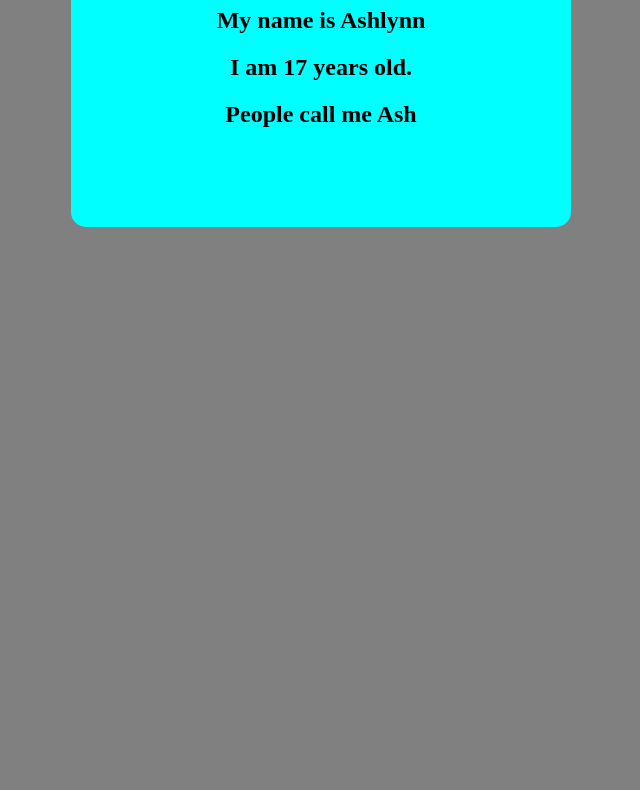
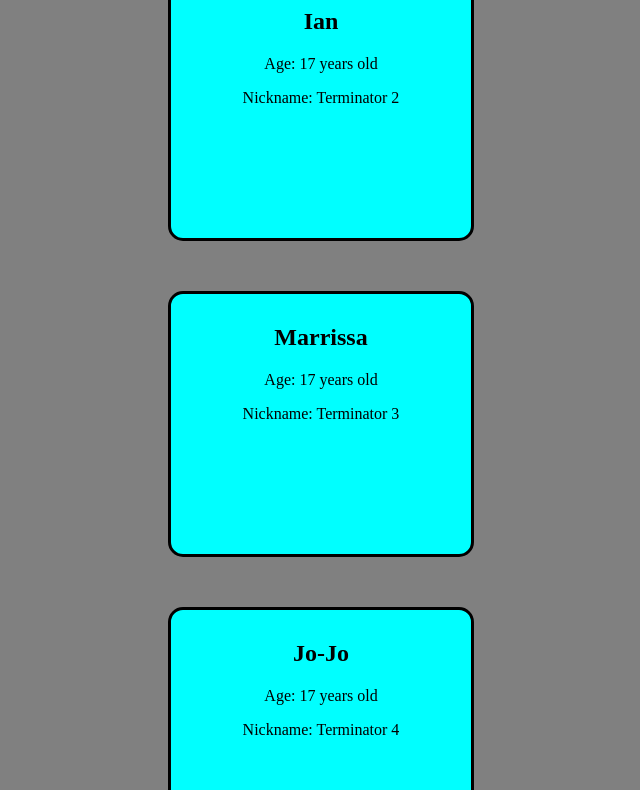
Before and after one commit to Dragonclaw101/practice_repo, a plain HTML site: page index.html in a window 1280 px wide. Shown: the part 133-923 px from the top of the page, without its empty margins (319-959 px from the left). Before the commit the page ends 800 px from the top, so only its background shows below. Drawn offline with Linux system fonts and the light colour scheme.

Commit message:
Added some functions.

```diff
--- a/index.html
+++ b/index.html
@@ -8,7 +8,17 @@
 </head>
 <body>
     <main id="mainTest">
-        <h1>Person Characteristics</h1>
+        <h1>People</h1>
+       <!-- <section class = "cards">
+            <h2>Ian</h2>
+        </section>
+        <section class = "cards">
+            <h2>Marrissa</h2>
+        </section>
+        <section class = "cards">
+            <h2>Jo-Jo</h2>
+        </section>
+    -->
     </main>
 </body>
 <script src="/scripts/script.js"></script>
--- a/scripts/script.js
+++ b/scripts/script.js
@@ -2,20 +2,38 @@
 
 console.log('Hello World');
 
-
-let person = {
-    personName: 'Ashlynn',
-    personAge: 17,
-    personHeight: '5\'3\"',
-    personEmail: 'genericadress@notgmail.org',
-    personNickName: 'Ash'
+const person = {
+    name: 'Ashlynn',
+    age: 17,
+    height: '5\'3\"',
+    email: 'genericadress@notgmail.org',
+    nickName: 'Ash'
 };
 
-console.log(person.personName,person.personAge,person.personHeight,person.personEmail,person.personNickName);
+Person.prototype.render = function(){
 
+    let mainTest = document.getElementById('mainTest');
 
-let section = document.getElementById('mainTest');
+    let cardMake = document.createElement('section');
+    cardMake.setAttribute('class','cards');
 
+    let nameh2 = document.createElement('h2');
+    let agep = document.createElement('p');
+    let nicknamep = document.createElement('p');
+
+    nameh2.textContent =this.name;
+    agep.textContent =`Age: ${this.age} years old`;
+    nicknamep.textContent = `Nickname: ${this.nickName}`;
+
+    cardMake.appendChild(nameh2);
+    cardMake.appendChild(agep);
+    cardMake.appendChild(nicknamep);
+
+    mainTest.appendChild(cardMake);
+
+//Example/steps below
+
+   /*
     //createing the elements
 
     let nameh2 = document.createElement('h2');
@@ -24,11 +42,39 @@ let nicknameh2 = document.createElement('h2');
 
     //Assigning properties
 
-nameh2.textContent ='My name is ' +  person.personName;
-ageh2.textContent = 'I am ' + person.personAge + ' years old.';
-nicknameh2.textContent = `People call me ${person.personNickName}`;
+    nameh2.textContent ='My name is ' +  this.name;
+    ageh2.textContent = 'I am ' + this.age + ' years old.';
+    nicknameh2.textContent = `People call me ${this.nickName}`;
 
     //Append
     section.appendChild(nameh2);
     section.appendChild(ageh2);
     section.appendChild(nicknameh2);
+
+    console.log('I am the render function.');
+    */
+
+}
+
+function Person(name, age, email, nickName){
+
+    this.name = name;
+    this.age = age;
+    this.email = email;
+    this.nickName = nickName;
+
+}
+
+
+
+let ian_person = new Person('Ian', 17, 'Ian@ian.com', 'Terminator 2');
+let jojo_person = new Person('Jo-Jo', 17, 'Jojo@jojo.com', 'Terminator 4');
+let marrissa_person = new Person('Marrissa', 17, 'Marrissa@marrissa.com', 'Terminator 3');
+
+console.log(ian_person.name);
+console.log(jojo_person.name);
+
+
+ian_person.render();
+marrissa_person.render();
+jojo_person.render();
--- a/styles/style.css
+++ b/styles/style.css
@@ -2,17 +2,23 @@ body{
     background-color: grey;
 }
 
-#mainTest{
+#mainTest {
+    text-align: center;
+}
+
+.cards{
     background-color: cyan;
 
-    width: 500px;
-    height: 300px;
+    width: 300px;
+    height: 250px;
 
     margin: auto;
     margin-top: 50px;
     padding-top: 10px;
 
     border-radius: 15px;
+    border-width: 3px;
+    border-style: solid;
 
     text-align: center;
 }
```
Lines whose indentation alone changed are shown as unchanged.
